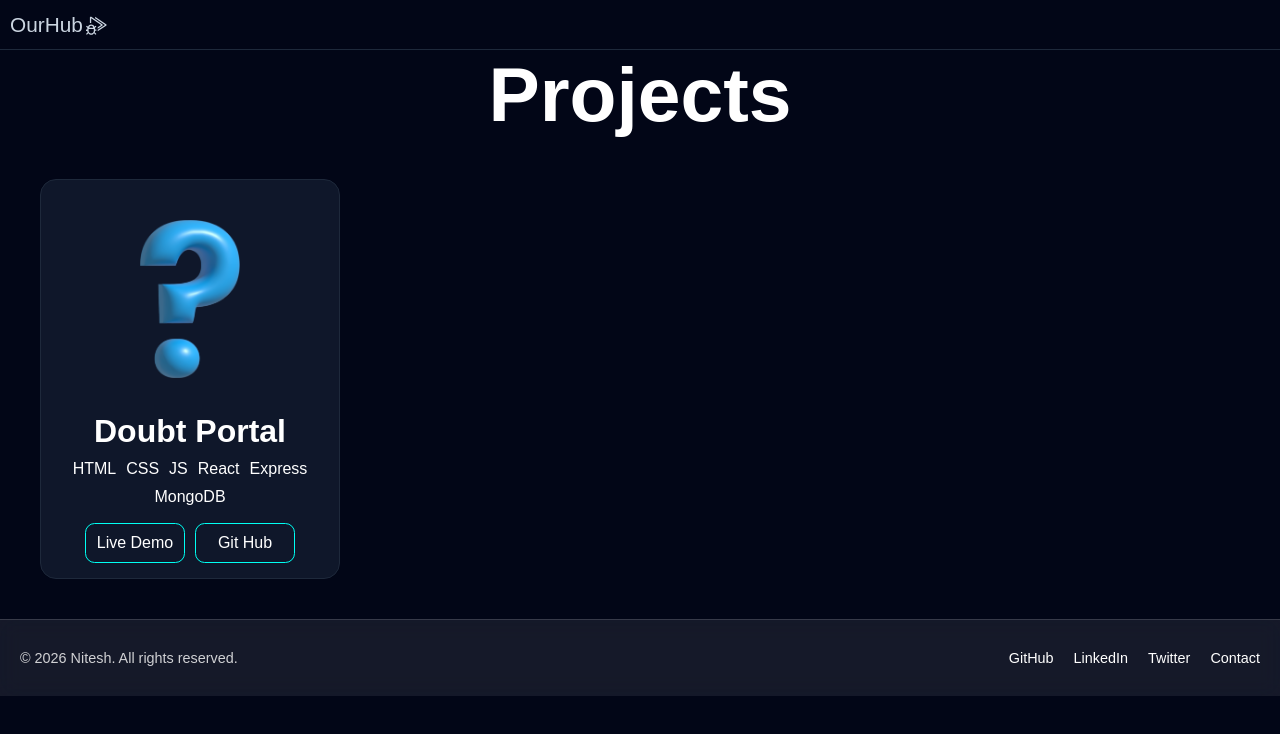
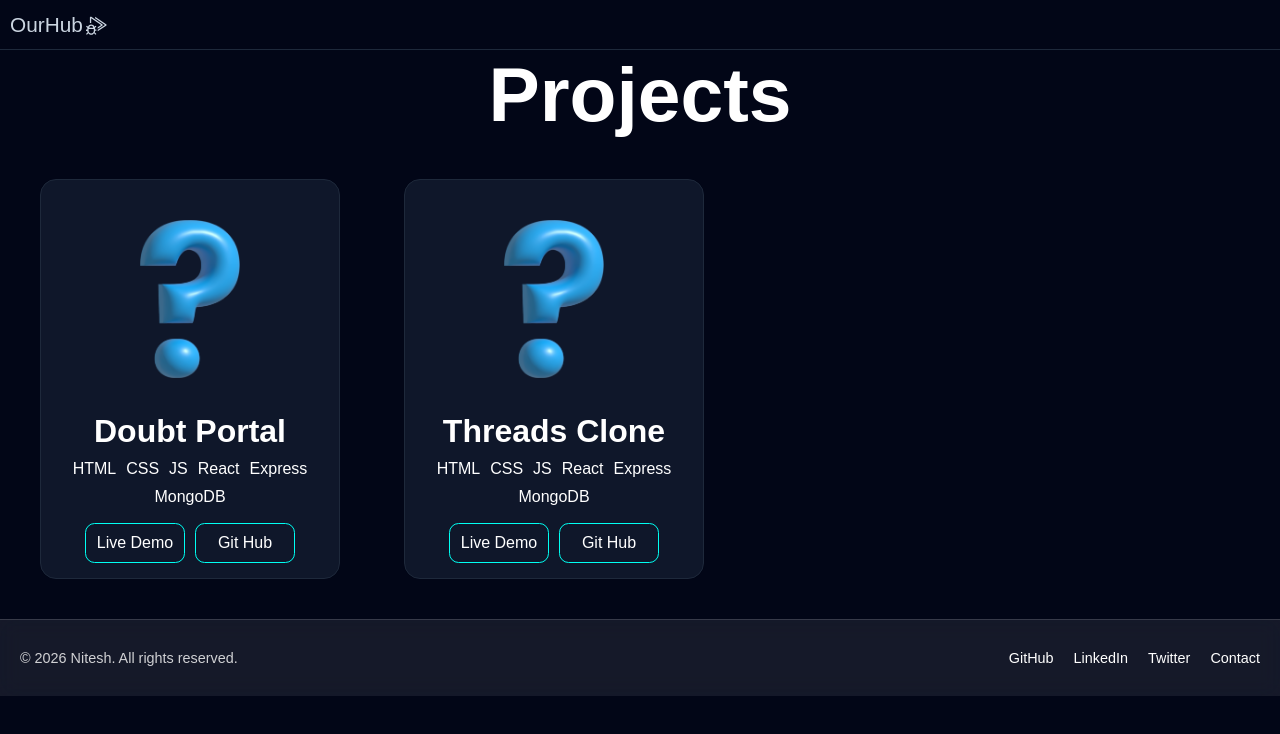
Before and after one commit to niteshjangir63/Portfolio, a React (Vite) app: page /Projects in a window 1280 px wide. Shown: the top 734 px of the page. Built offline with nearby package versions, Linux system fonts and the light colour scheme; a web font is replaced by a local one.

Commit message:
new project added

```diff
--- a/src/pages/Projects.jsx
+++ b/src/pages/Projects.jsx
@@ -15,6 +15,7 @@ export default function Projects(){
 
 
                     <Card title={"Doubt Portal"} image={Doubt} techStack={techStack} liveDemoLink={"http://doubt-portal.jnitesh054.workers.dev/"} GithubLink={"https://github.com/niteshjangir63/Student-Doubt-Portal-Backend.git"}/>
+                    <Card title={"Threads Clone"} image={Doubt} techStack={techStack} liveDemoLink={"https://threadsweb-psi.vercel.app/"} GithubLink={"https://github.com/niteshjangir63/Threads-Clone"}/>
 
                 </div>
 
```
